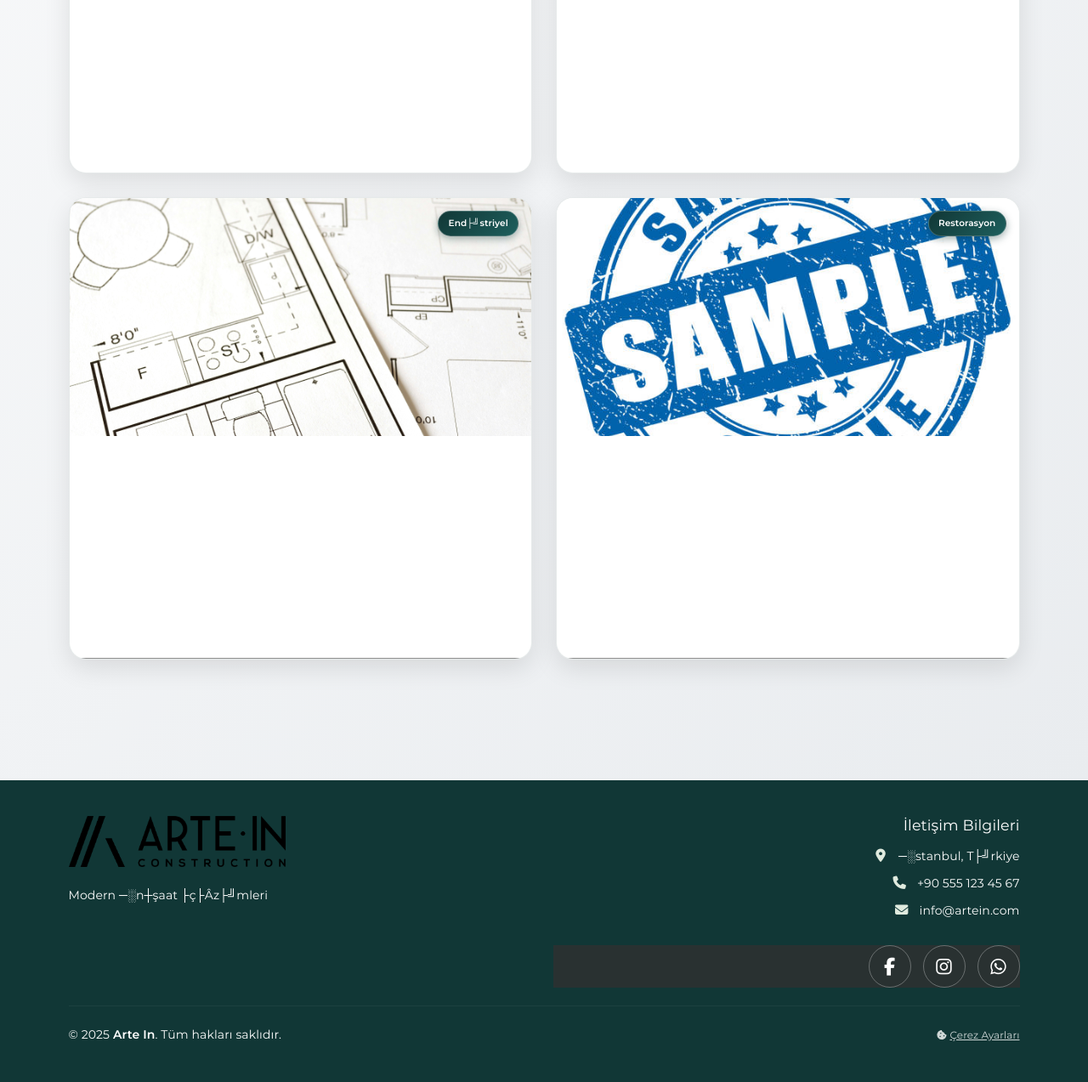
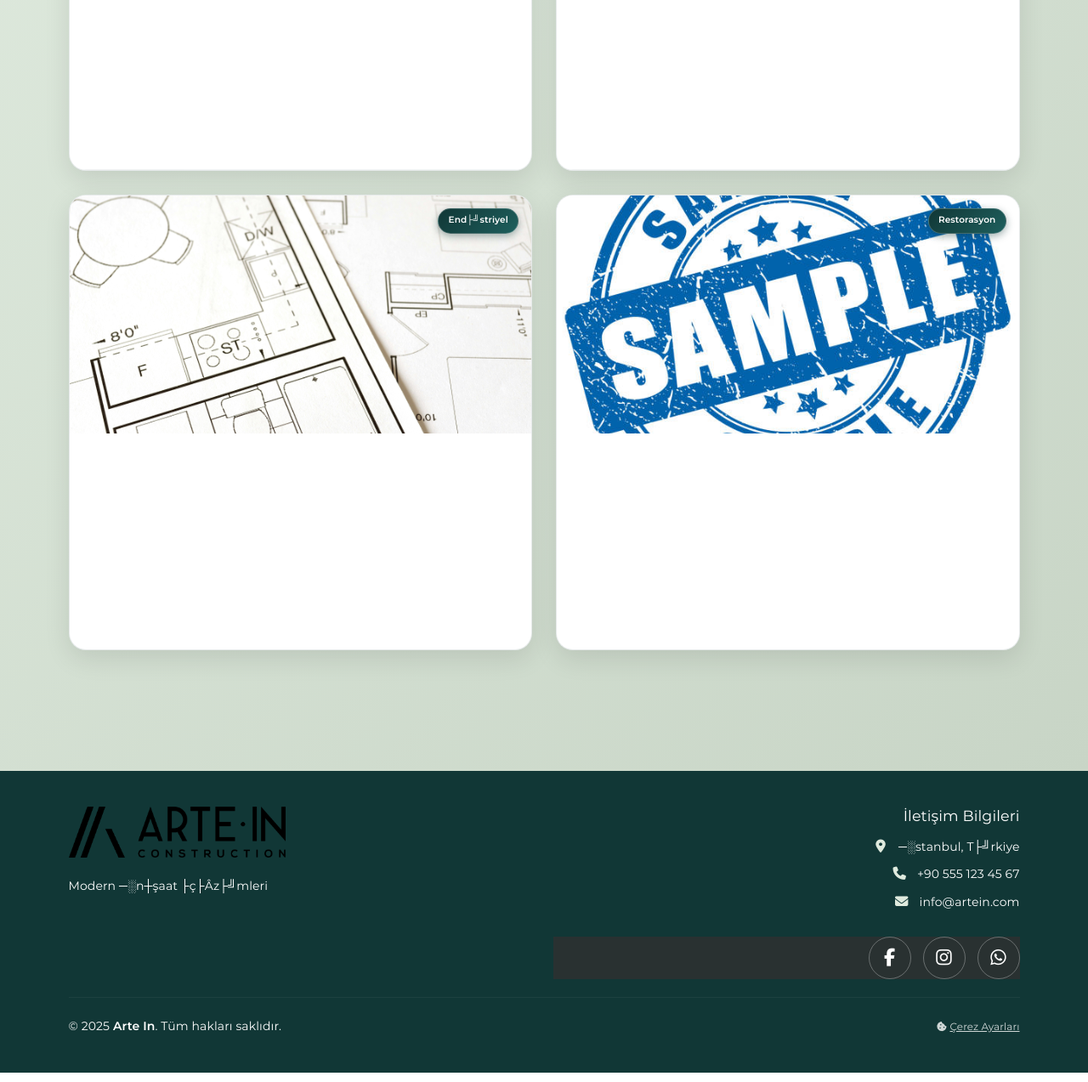
Before and after one commit to aliigan/tr.artein, a PHP site: page /app/frontend/projeler.php in a window 1280 px wide. Shown: the part 1494-2767 px from the top of the page at 85% size. Run offline with PHP 8.4, Linux system fonts and the light colour scheme; data comes from the database, SQL or seed files in the repository; some libraries are stand-ins or nearby versions.

Commit message:
project card designs updated

```diff
--- a/app/frontend/projeler.php
+++ b/app/frontend/projeler.php
@@ -101,7 +101,7 @@
         /* Content Section */
         .content-section {
             padding: 100px 0;
-            background: linear-gradient(135deg, #f8f9fa 0%, #e9ecef 100%);
+            background: linear-gradient(135deg, #dfeade 0%, #c8d5c6 100%);
         }
 
         /* Statistics Section */
--- a/assets/css/style.css
+++ b/assets/css/style.css
@@ -231,11 +231,43 @@
     bottom: 0;
     left: 0;
     right: 0;
-    background: rgba(0, 0, 0, 0.7);
-    color: white;
-    padding: 1rem;
+    background: linear-gradient(135deg, rgba(17, 55, 54, 0.95), rgba(30, 95, 93, 0.9));
+    color: #ffffff;
+    padding: 1.5rem;
     transform: translateY(100%);
     transition: transform 0.3s ease;
+    backdrop-filter: blur(10px);
+    border-top: 1px solid rgba(255, 255, 255, 0.2);
+}
+
+.project-info h3,
+.project-info h4,
+.project-info h5 {
+    color: #ffffff !important;
+    font-weight: 600;
+    text-shadow: 0 2px 4px rgba(0, 0, 0, 0.3);
+    margin-bottom: 0.5rem;
+}
+
+.project-info p {
+    color: #f8f9fa !important;
+    text-shadow: 0 1px 2px rgba(0, 0, 0, 0.2);
+    line-height: 1.5;
+}
+
+.project-info .btn {
+    background: rgba(255, 255, 255, 0.2);
+    border: 1px solid rgba(255, 255, 255, 0.3);
+    color: #ffffff;
+    backdrop-filter: blur(5px);
+    transition: all 0.3s ease;
+}
+
+.project-info .btn:hover {
+    background: rgba(255, 255, 255, 0.3);
+    border-color: rgba(255, 255, 255, 0.5);
+    transform: translateY(-2px);
+    box-shadow: 0 4px 12px rgba(0, 0, 0, 0.2);
 }
 
 .project-card:hover .project-info {
```
